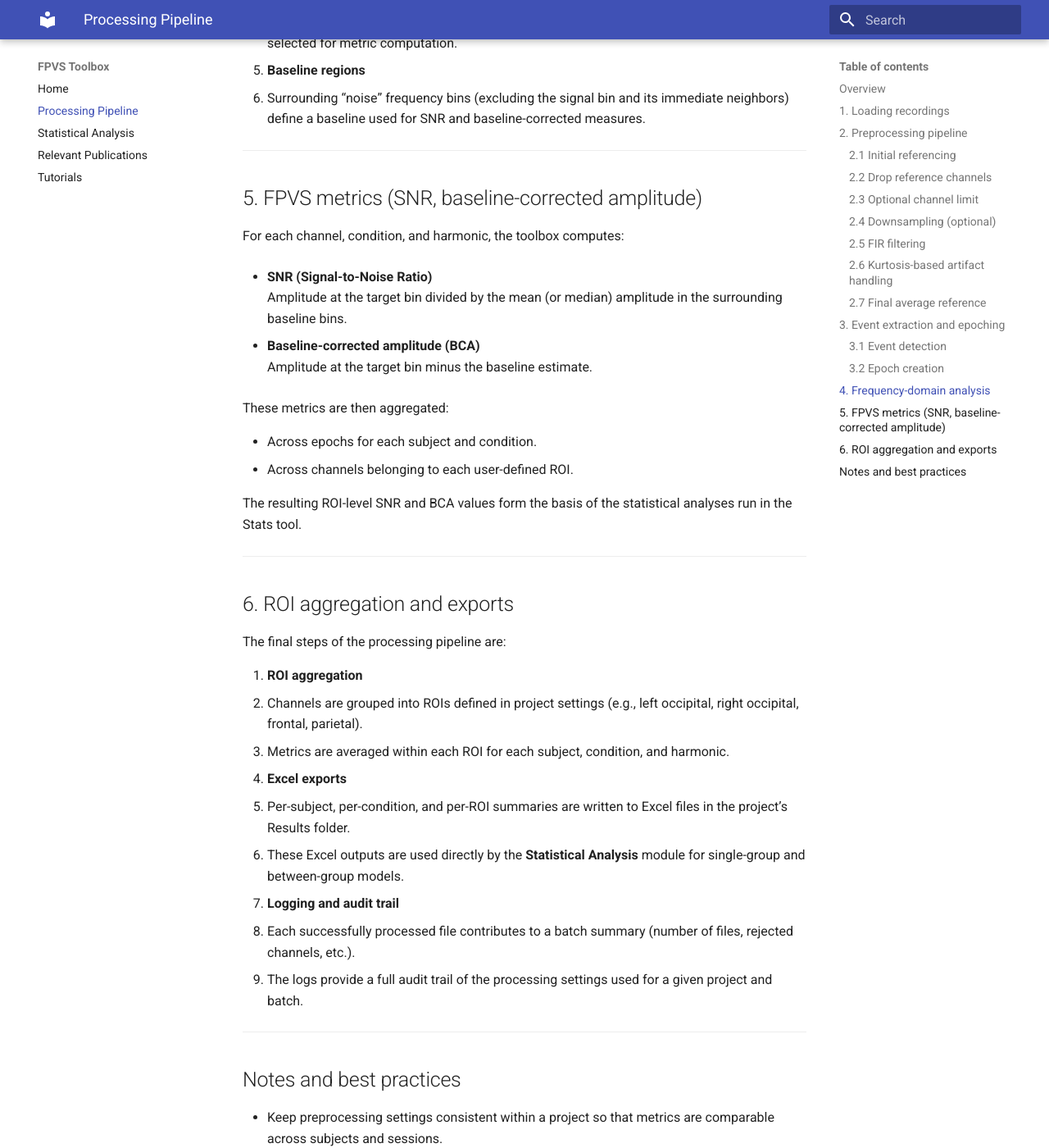
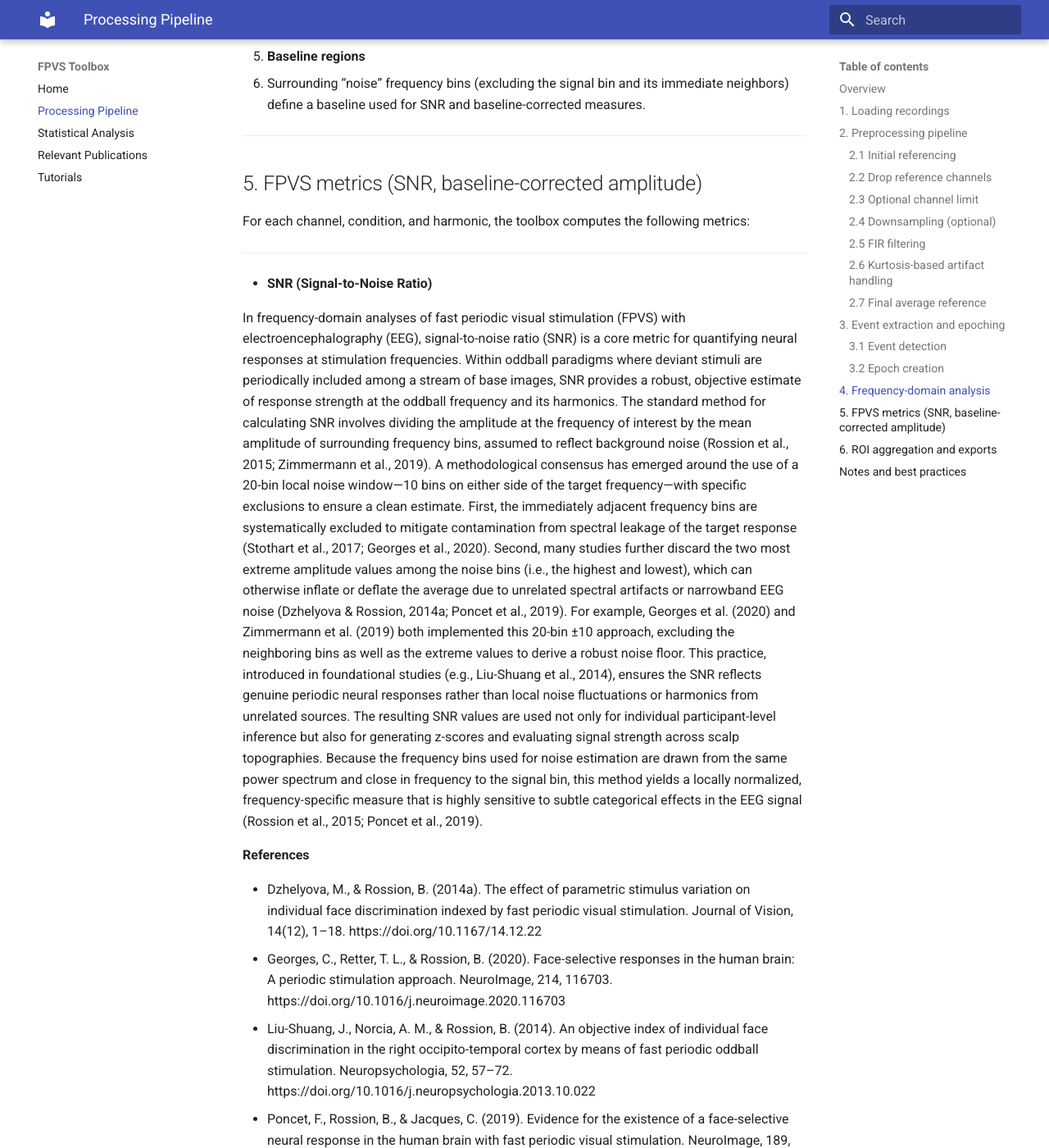
Before and after one commit to zcm58/FPVS-Toolbox-Repo, an MkDocs documentation site: the page built from docs/processing-pipeline.md, in a window 1280 px wide and 1400 px high, scrolled down 4396 px. Shown: the whole window at 82% size. Built offline with MkDocs 1.6.1 and Material for MkDocs 9.7.7, drawn with Linux system fonts in a browser that asks for light colours; some of the changed text lies outside the part shown.

Commit message:
Updated formatting of mkdocs

```diff
--- a/docs/processing-pipeline.md
+++ b/docs/processing-pipeline.md
@@ -156,9 +156,9 @@ Events are derived in one of two ways:
 For each label/ID pair defined in the Event Map:
 
 - MNE `Epochs` objects are created with user-specified start and end
-  times relative to each event (e.g., from −0.5 s to +5.0 s).
-- Epochs inherit the preprocessed, average-referenced data, so later
-  frequency-domain analysis operates on cleaned signals.
+  times relative to each event (e.g., from −0.5 s to +5.0 s). In FPVS Experiments, `Epochs` refer to one
+experimental condition. Each condition must be analyzed separately.
+
 - Successful epoch sets are stored per condition label and used for
   downstream spectral analysis and metric computation.
 
@@ -188,15 +188,39 @@ In brief:
 
 ## 5. FPVS metrics (SNR, baseline-corrected amplitude)
 
-For each channel, condition, and harmonic, the toolbox computes:
+For each channel, condition, and harmonic, the toolbox computes the following metrics:
 
+---
 - **SNR (Signal-to-Noise Ratio)**
-  Amplitude at the target bin divided by the mean (or median) amplitude
-  in the surrounding baseline bins.
 
-- **Baseline-corrected amplitude (BCA)**
+In frequency-domain analyses of fast periodic visual stimulation (FPVS) with electroencephalography (EEG), signal-to-noise ratio (SNR) is a core metric for quantifying neural responses at stimulation frequencies. Within oddball paradigms where deviant stimuli are periodically included among a stream of base images, SNR provides a robust, objective estimate of response strength at the oddball frequency and its harmonics. The standard method for calculating SNR involves dividing the amplitude at the frequency of interest by the mean amplitude of surrounding frequency bins, assumed to reflect background noise (Rossion et al., 2015; Zimmermann et al., 2019).
+A methodological consensus has emerged around the use of a 20-bin local noise window—10 bins on either side of the target frequency—with specific exclusions to ensure a clean estimate. First, the immediately adjacent frequency bins are systematically excluded to mitigate contamination from spectral leakage of the target response (Stothart et al., 2017; Georges et al., 2020). Second, many studies further discard the two most extreme amplitude values among the noise bins (i.e., the highest and lowest), which can otherwise inflate or deflate the average due to unrelated spectral artifacts or narrowband EEG noise (Dzhelyova & Rossion, 2014a; Poncet et al., 2019).
+For example, Georges et al. (2020) and Zimmermann et al. (2019) both implemented this 20-bin ±10 approach, excluding the neighboring bins as well as the extreme values to derive a robust noise floor. This practice, introduced in foundational studies (e.g., Liu-Shuang et al., 2014), ensures the SNR reflects genuine periodic neural responses rather than local noise fluctuations or harmonics from unrelated sources.
+The resulting SNR values are used not only for individual participant-level inference but also for generating z-scores and evaluating signal strength across scalp topographies. Because the frequency bins used for noise estimation are drawn from the same power spectrum and close in frequency to the signal bin, this method yields a locally normalized, frequency-specific measure that is highly sensitive to subtle categorical effects in the EEG signal (Rossion et al., 2015; Poncet et al., 2019).
+
+**References**
+
+- Dzhelyova, M., & Rossion, B. (2014a). The effect of parametric stimulus variation on individual face discrimination indexed by fast periodic visual stimulation. Journal of Vision, 14(12), 1–18. https://doi.org/10.1167/14.12.22
+- Georges, C., Retter, T. L., & Rossion, B. (2020). Face-selective responses in the human brain: A periodic stimulation approach. NeuroImage, 214, 116703. https://doi.org/10.1016/j.neuroimage.2020.116703
+- Liu-Shuang, J., Norcia, A. M., & Rossion, B. (2014). An objective index of individual face discrimination in the right occipito-temporal cortex by means of fast periodic oddball stimulation. Neuropsychologia, 52, 57–72. https://doi.org/10.1016/j.neuropsychologia.2013.10.022
+- Poncet, F., Rossion, B., & Jacques, C. (2019). Evidence for the existence of a face-selective neural response in the human brain with fast periodic visual stimulation. NeuroImage, 189, 150–162. https://doi.org/10.1016/j.neuroimage.2019.01.021
+- Rossion, B., Torfs, K., Jacques, C., & Liu-Shuang, J. (2015). Fast periodic presentation of natural images reveals a robust face-selective electrophysiological response in the human brain. Journal of Vision, 15(1), 1–18. https://doi.org/10.1167/15.1.15
+- Stothart, G., Quadflieg, S., & Kazanina, N. (2017). Semantic processing in the human brain: Electrophysiological evidence from fast periodic visual stimulation. Neuropsychologia, 100, 57–63. https://doi.org/10.1016/j.neuropsychologia.2017.03.006
+- Zimmermann, J. F., Groh-Bordin, C., & Roesler, F. (2019). Familiarity and identity-specificity of face representations in fast periodic visual stimulation. NeuroImage, 193, 162–171. https://doi.org/10.1016/j.neuroimage.2019.03.026
+
+---
+
+**Baseline-corrected amplitude (BCA)**
+
   Amplitude at the target bin minus the baseline estimate.
 
+---
+**Z-Scores (placeholder)**
+
+Need to include some information regarding Z-Scores here.
+
+
+---
 These metrics are then aggregated:
 
 - Across epochs for each subject and condition.
```
Also changed, not shown: other parts of docs/processing-pipeline.md (+2 -2 lines).
